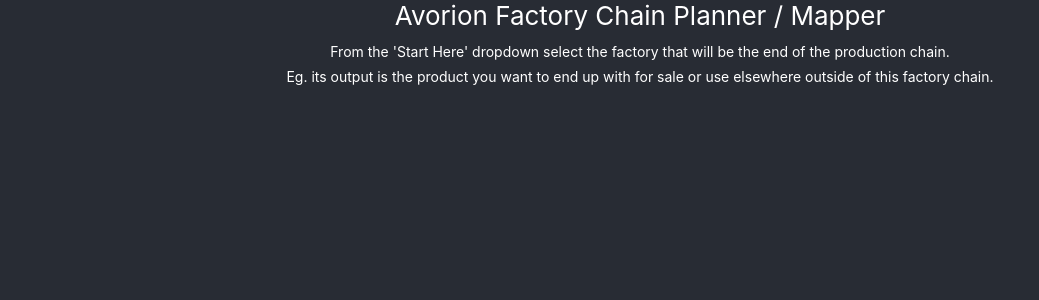
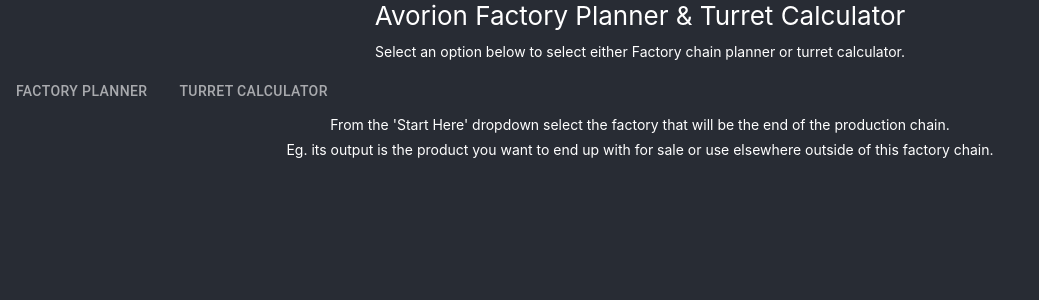
Before and after one commit to gshaw-pivotal/avorion-calculator, a React (Create React App) app: page / in a window 1280 px wide. Shown: the top 300 px of the page, without its empty margins (0-1039 px from the left). Built offline with nearby package versions, Linux system fonts and the light colour scheme.

Commit message:
Add tabs to seperate factory and turret planners/calculators.
- Add TurretHeader component, move FactoryHeader component
- Add logic to toggle between the two header components

```diff
--- a/package.json
+++ b/package.json
@@ -3,6 +3,9 @@
   "version": "0.1.0",
   "private": true,
   "dependencies": {
+    "@emotion/react": "^11.11.0",
+    "@emotion/styled": "^11.11.0",
+    "@mui/material": "^5.13.0",
     "@testing-library/jest-dom": "^5.16.5",
     "@testing-library/react": "^13.4.0",
     "@testing-library/user-event": "^13.5.0",
--- a/src/App.css
+++ b/src/App.css
@@ -2,17 +2,6 @@
   background-color: #282c34;
   min-height: 100vh;
   text-align: center;
-}
-
-.App-logo {
-  height: 40vmin;
-  pointer-events: none;
-}
-
-@media (prefers-reduced-motion: no-preference) {
-  .App-logo {
-    animation: App-logo-spin infinite 20s linear;
-  }
 }
 
 .App-header {
@@ -36,11 +25,12 @@
   color: #61dafb;
 }
 
-@keyframes App-logo-spin {
-  from {
-    transform: rotate(0deg);
-  }
-  to {
-    transform: rotate(360deg);
-  }
+.TabGroup {
+  font-size: 14px;
+  padding-bottom: 8px;
+  color: white;
 }
+
+.HeaderLine {
+  width: 100%;
+}
--- a/src/App.tsx
+++ b/src/App.tsx
@@ -1,11 +1,13 @@
 import React from 'react';
 import './App.css';
-import FactoryHeader from "./FactoryHeader";
+import AppHeader from "./AppHeader";
+import TabGroupComponent from "./TabGroupComponent";
 
 function App() {
     return (
         <div className="App">
-            <FactoryHeader/>
+            <AppHeader/>
+            <TabGroupComponent/>
         </div>
     );
 }
--- /dev/null
+++ b/src/AppHeader.tsx
@@ -0,0 +1,16 @@
+import React from "react";
+
+const AppHeader: React.FC = () => {
+    return (
+        <div className="App-header">
+            <span className={"App-header-primarytext"}>Avorion Factory Planner & Turret Calculator</span>
+            <div>
+                <div className="App-header-subtext">
+                    <span>Select an option below to select either Factory chain planner or turret calculator.</span>
+                </div>
+            </div>
+        </div>
+    );
+}
+
+export default AppHeader;
--- /dev/null
+++ b/src/TabGroupComponent.tsx
@@ -0,0 +1,38 @@
+import React, {useState} from 'react';
+import {Tab, Tabs} from "@mui/material";
+import FactoryHeader from "./factory/FactoryHeader";
+import TurretHeader from "./turret/TurretHeader";
+
+const tabOptions: String[] = ['Factory Planner', 'Turret Calculator'];
+
+function TabGroup() {
+
+    const [tabSelected, setTabSelected] = useState(0);
+
+    const tabChange = (event: React.SyntheticEvent, selectedTabIndex: number) => {
+        setTabSelected(selectedTabIndex);
+    };
+
+    const renderTabPanel = () => {
+        switch (tabSelected) {
+            case 0:
+                return (<div><FactoryHeader/></div>);
+            case 1:
+                return (<div><TurretHeader/></div>);
+        }
+    };
+
+    return (
+        <div className="TabGroup">
+            <Tabs
+                textColor='inherit'
+                onChange={tabChange}
+            >
+                {tabOptions.map(option => (<Tab label={option}/>))}
+            </Tabs>
+            {renderTabPanel()}
+        </div>
+    );
+}
+
+export default TabGroup;
--- a/src/FactoryHeader.tsx
+++ b/src/factory/FactoryHeader.tsx
@@ -3,7 +3,6 @@
 const FactoryHeader: React.FC = () => {
     return (
         <div className="App-header">
-            <span className={"App-header-primarytext"}>Avorion Factory Chain Planner / Mapper</span>
             <div>
                 <div className="App-header-subtext">
                     <span>From the 'Start Here' dropdown select the factory that will be the end of the production chain.</span>
--- /dev/null
+++ b/src/turret/TurretHeader.tsx
@@ -0,0 +1,25 @@
+import React from "react";
+
+const TurretHeader: React.FC = () => {
+    return (
+        <div className="App-header">
+            <div>
+                <div className="App-header-subtext">
+                    <span>Calculate the cost of producing a turret (or multiples of the same turret) from a turret factory.</span>
+                </div>
+                <div className="App-header-subtext">
+                    <span>On the first row, enter the fabrication cost (what you have to pay at the turret factory to make the turret.</span><br/>
+                </div>
+                <div className="App-header-subtext">
+                    <span>On the following rows, enter the name of the material, number of units required for a single turret and the expected purchase cost of one unit of that material.</span><br/>
+                </div>
+                <div className="App-header-subtext">
+                    <span>The final row gives the complete cost to fabricate accounting for the fabrication fee and material costs.</span>
+                </div>
+            </div>
+            <hr className="HeaderLine"/>
+        </div>
+    );
+}
+
+export default TurretHeader;
```
Also changed, not shown: 1 other file (tests, documents, lock files or other folders).
